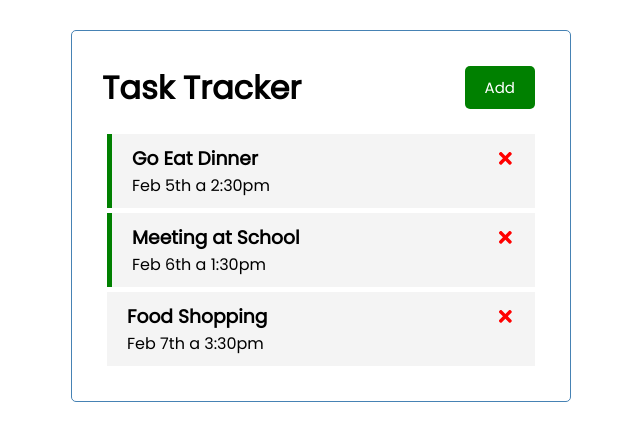
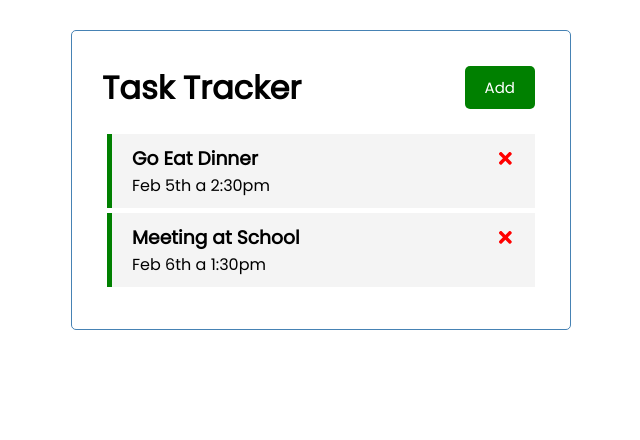
Before and after one commit to 47chen/React-Basic-Practice, a React (Create React App) app: page / in a window 1280 px wide. Shown: the top 440 px of the page, without its empty margins (319-959 px from the left). Built offline with nearby package versions, Linux system fonts and the light colour scheme; data requests are answered from the project's data file.

Commit message:
Delete Tasks from Server (tell difference btw client(UI) and server-side, see the comment in deleteTask func

```diff
--- a/db.json
+++ b/db.json
@@ -11,12 +11,6 @@
       "text": "Meeting at School",
       "day": "Feb 6th a 1:30pm",
       "reminder": true
-    },
-    {
-      "id": 3,
-      "text": "Food Shopping",
-      "day": "Feb 7th a 3:30pm",
-      "reminder": false
     }
   ]
 }
--- a/src/App.js
+++ b/src/App.js
@@ -17,6 +17,7 @@
     getTasks();
   }, []);
 
+  // Fetch Tasks
   const fetchTasks = async () => {
     const res = await fetch("http://localhost:3001/tasks");
     const data = await res.json();
@@ -34,7 +35,11 @@
   };
 
   // Delete Task func
-  const deleteTask = (id) => {
+
+  // fetch(url, object), second is a paras that tell server to do what action
+  const deleteTask = async (id) => {
+    await fetch(`http://localhost:3001/tasks/${id}`, { method: "DELETE" });
+    // update the UI to filter the task which task is not equal our Id
     setTasks(tasks.filter((task) => task.id !== id));
   };
 
```
